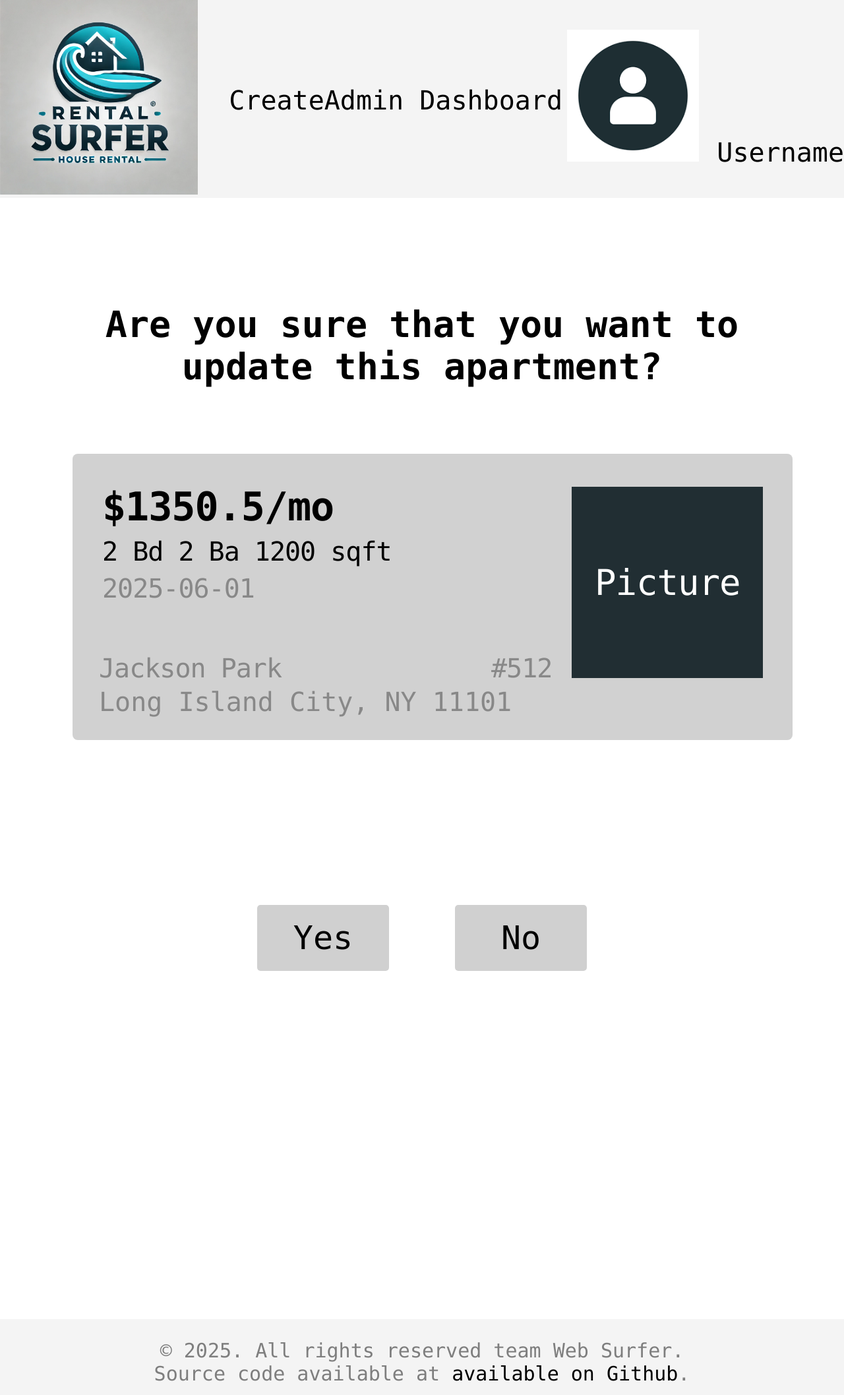
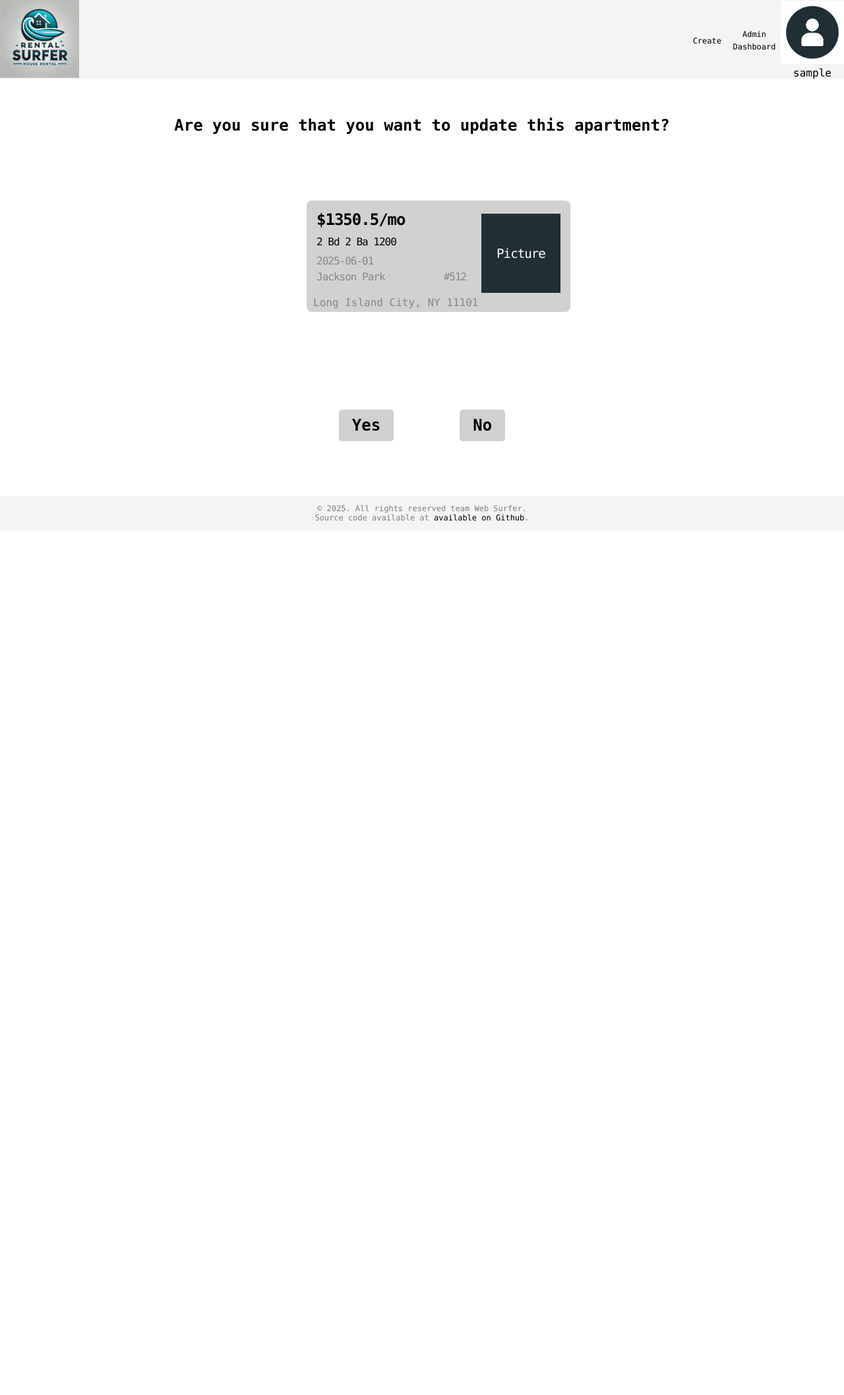
Before and after one commit to software-students-spring2025/2-web-app-web-surfer, a Flask app: page /update/apt/1 in a window 1280 px wide. Shown: the whole page at 66% size. After the commit the page ends 790 px from the top, so only its background shows below. Run offline with Flask 3, Linux system fonts and the light colour scheme; the visitor is signed in with stand-in values (Sample User, id 1).

Commit message:
Revise CSS to make the app responsive

```diff
--- a/Back-End/test2.py
+++ b/Back-End/test2.py
@@ -28,7 +28,7 @@ def create_app():
 
     app = Flask(__name__,
                 template_folder=os.path.abspath("../templates"),
-                static_folder=os.path.abspath("static"))
+                static_folder=os.path.abspath("../static"))
     # load flask config from env variables
     app.secret_key = "SWE_Project2"
     config = dotenv_values()
--- a/static/css/delete-apt.css
+++ b/static/css/delete-apt.css
@@ -1,19 +1,46 @@
+
 .apt-widget {
     width: 93%;
+    max-width: 50vh;
     background-color: #d1d1d1;
-    padding: 30px;
+    /* padding: 1vh 1vw; */
     border-radius: 8px;
     display: flex;
     flex-direction: column;
+    /* margin-top: 4vh; */
+    min-height: 20vh;
 }
 
 .apt-widget p{
     margin:5px;
 }
 
+.delete-icon-container{
+    display: flex;
+    align-items: center;
+    justify-items: center;
+    position: relative;
+    top: -2vh;
+    left: 80vw;
+    /* width: 3vh;
+    height: 3vh; */
+    background-color: transparent;
+}
+
+.delete-icon-container > form > button{
+    background-color: transparent;
+    border: transparent;
+}
+
+.delete-icon{
+    width: 3vh;
+    height: 3vh;
+}
+
 .apt-content {
     display: flex;
     letter-spacing: -1px;
+    /* margin-top:-3.5vh */
     /* justify-content: space-between;
     align-items: center; */
 }
@@ -28,52 +55,53 @@
 }
 
 .apt-price {
-    font-size: 60px;
+    font-size: 3vh;
     font-weight: bold;
 }
 
 .apt-type-and-size{
-    font-size: 40px;
+    font-size: 2vh;
     color: #000;
 }
 
 .apt-available-date {
     margin-top: 20px;
     color: #888;
-    font-size: 40px;
+    font-size: 2vh;
 }
 
 .apt-building-name-apt-num-container{
-    margin-top: 40px;
+    /* margin-top: 1vh; */
     display: flex;
     flex-direction: row;
     justify-content: space-between;
 }
 
 .apt-building-name{
-    margin-top: 30px;
+    /* margin-top: 2vh; */
     color: #888;
-    font-size: 40px;
+    font-size: 2vh;
+    padding-left: 5px;
 }
 
 .apt-apt-num{
-    margin-top: 30px;
-    margin-right: 20px;
+    /* margin-top: 2vh; */
+    margin-right: 1vw;
     color: #888;
-    font-size: 40px;
+    font-size: 2vh;
 }
 
 .apt-area{
     position: relative;
     color: #888;
-    font-size: 40px;
+    font-size: 2vh;
     padding-left: 5px;
     /* white-space: nowrap; */
 }
 
 .apt-image {
-    width: 250px;
-    height: 250px;
+    width: 10vh;
+    height: 10vh;
     padding:20px;
     margin-top: 20px;
     margin-right: 15px;
@@ -87,14 +115,14 @@
 }
 
 .confirmation-message-container{
-    margin-top: 150px;
+    margin-top: 5vh;
     display: flex;
     justify-content: center;
 
 }
 
 .confirmation-message{
-    font-size:55px;
+    font-size:3vh;
     font-weight: bolder;
     align-self: center;
     text-align: center;
@@ -128,6 +156,8 @@
 
 .user-details-container{
     padding-left: 50px;
+    display: flex;
+    justify-content: center;
 }
 
 .info-text{
@@ -135,7 +165,7 @@
 }
 
 .confirmation-button-container{
-    margin-top: 150px;
+    margin-top: 3vh;
     display: flex;
     justify-content: center;
     gap: 100px;
@@ -143,14 +173,15 @@
 
 button{
     padding: 10px 20px;
-    width: 200px;
+    width: fit-content;
     background: rgb(208, 208, 208);
     color: black;
     border: none;
     border-radius: 5px;
     cursor: pointer;
-    height: 100px;
-    font-size:50px;
+    height: fit-content;
+    font-size:3vh;
+    font-weight: bold;
     font-family: monospace;
 }
 
--- a/static/css/style.css
+++ b/static/css/style.css
@@ -3,64 +3,98 @@ header{
     justify-content: space-between;
     align-items: center;
     /* border: 1px solid #000;   */
-    height: 300px;
+    height: 15vh;
     background-color: #f4f4f4;
+}
+
+#top-left-logo-image{
+    /* width:100%; */
+    max-width: 15vh;
+    /* max-height: 300px; */
 }
 
 #header-middle{
     display: flex;
     width: auto;
-    justify-content: space-between;
+    justify-content: end;
     align-items: center;
-    padding-left: 40px;
+    /* padding: 0px 40px; */
+    gap: 10px
 }
 
-#header-middle nav a{
+#header-middle div nav a{
     text-align: center;
-    font-size: 40px;
+    font-size: 1.5vh;
+    max-width: 6vh;
     /* background-color: #474747; */
 }
 
-#header-middle nav{
+#header-middle div nav{
     text-align: center;
+}
+
+#header-middle div{
+    max-width: 10vh;
+}
+
+#header-middle-container{
+    display: flex;
+    justify-content: end;
+    width: auto;
 }
 
 #top-right-avatar-container{
     display:flex;
     flex-direction: column;
+    justify-content: center;
     align-items: center;
+    max-width: 15vh;
 }
 
 #top-right-username{
-    font-size: 40px;
+    width: 100%;
+    font-size: 2vh;
     text-align: center;
 }
 
-body {
+#user-avatar-image{
+    width: 12vh;
+}
+
+html, body {
     font-family: Monaco, Monospace;
-    font-size: 45px;
-    margin: 0;
+    font-size: 2vh;
     background-color: #ffffff;
     /* background-color: aqua; */
+    width: 100vw;
+    margin: 0;
+    padding: 0;
+    /* min-width: 100vw; */
+    /* width: 100vw; */
+}
+
+.all-container{
+    /* min-width: 100vw; */
+
 }
 
 main{
-    min-height: 1680px;
-    padding-left: 60px;
-    padding-right: 60px;
-    padding-top: 10px;
-    padding-bottom: 10px
+    min-height: 75vh;
+    padding-left: 5vw;
+    padding-right: 5vw;
+    padding-top: 2vh;
+    padding-bottom: 2vh;
 }
 
 footer{
-    height: 115px;
+    /* height: 20vh; */
     background-color: #f4f4f4;
     align-content: center;
 }
 
 footer p{
     text-align: center;
-    font-size: 30px;
+    font-size: 1.5vh;
     color:#7e7e7e
 }
 
@@ -107,56 +141,48 @@ footer p{
 }
 
 .subtitle{
-    font-size:70px;
+    font-size:4vh;
     font-weight: bolder;
 }
 
 .aptlist-display-container{
-    margin-top: 140px;
-    margin-bottom: 40px;
+    margin-top: 10vh;
+    margin-bottom: 4vh;
 }
 
 .aptlist-widget-container{
     display: flex;
     flex-direction: column;
-    gap:40px;
+    margin-top: 5vh;
+    /* gap:4vh; */
 }
 
 .aptlist-widget-container>ul{
     list-style-type:none;
     padding-left: 0px;
+    margin:0px
 }
 
 .aptlist-widget-container>ul>li{
-    margin-bottom:50px;
+    margin-bottom:4vh;
+    margin:0px
+
 }
 
 .apt-widget {
     width: 93%;
     background-color: #d1d1d1;
-    padding: 30px;
+    /* padding: 1vh 1vw; */
     border-radius: 8px;
     display: flex;
     flex-direction: column;
+    margin-bottom: 3vh;
+    min-height: 20vh;
+    /* max-width: 50vh; */
 }
 
 .apt-widget p{
     margin:5px;
-}
-
-.close-btn {
-    position: relative;
-    top: -80px;
-    left: 760px;
-    background: d1d1d1;
-    border: 2px solid black;
-    cursor: pointer;
-    font-size: 14px;
-    padding: 3px;
-    width: 100px;
-    height: 100px;
-    font-size: 80px;
-    font-weight: bold;
 }
 
 .delete-icon-container{
@@ -206,52 +232,53 @@ footer p{
 }
 
 .apt-price {
-    font-size: 60px;
+    font-size: 3vh;
     font-weight: bold;
 }
 
 .apt-type-and-size{
-    font-size: 40px;
+    font-size: 2vh;
     color: #000;
 }
 
 .apt-available-date {
     margin-top: 20px;
     color: #888;
-    font-size: 40px;
+    font-size: 2vh;
 }
 
 .apt-building-name-apt-num-container{
-    margin-top: 40px;
+    /* margin-top: 1vh; */
     display: flex;
     flex-direction: row;
     justify-content: space-between;
 }
 
 .apt-building-name{
-    margin-top: 30px;
+    /* margin-top: 2vh; */
     color: #888;
-    font-size: 40px;
+    font-size: 2vh;
+    padding-left: 5px;
 }
 
 .apt-apt-num{
-    margin-top: 30px;
-    margin-right: 20px;
+    /* margin-top: 2vh; */
+    margin-right: 1vw;
     color: #888;
-    font-size: 40px;
+    font-size: 2vh;
 }
 
 .apt-area{
     position: relative;
     color: #888;
-    font-size: 40px;
+    font-size: 2vh;
     padding-left: 5px;
     /* white-space: nowrap; */
 }
 
 .apt-image {
-    width: 250px;
-    height: 250px;
+    width: 10vh;
+    height: 10vh;
     padding:20px;
     margin-top: 20px;
     margin-right: 15px;
--- a/templates/admin-dashboard.html
+++ b/templates/admin-dashboard.html
@@ -11,7 +11,7 @@
     />
   </head>
   <body>
-    <div class="container">
+    <div class="button-container">
       <nav>
           <a href="{{ url_for('house.get_all_houses')}}">
               <button class = "manage-apt-button">
--- a/templates/base.html
+++ b/templates/base.html
@@ -6,28 +6,42 @@
       rel="stylesheet"
       href="/static/css/style.css"
     />
+    <meta name="viewport" content="width=device-width, initial-scale=1">
   </head>
   <body>
-    <div class="container">
+    <div class="all-container">
       <header>
         <div>
-          <img id="top-right-logo-image" src="/static/images/logo.png" alt="logo" width="300" height="300"/>
+          <img id="top-left-logo-image" src="/static/images/logo.png" alt="logo"/>
         </div>
+        {% if session['is_admin']%}
+        <div id = "header-middle-container">
           <div id="header-middle">
+            <div>
               <nav>
-            <!--only admin can see -->
                 <a href="{{ url_for('house.create_house_page')}}">Create</a>
               </nav>
+            </div>
+            <div>
               <nav>
                 <!--only admin can see -->
                 <a href="{{ url_for('user_management.admin_dashboard')}}">Admin Dashboard</a>
               </nav>
             </div>
+          </div>
+          {% endif %}
           <div id="top-right-avatar-container">
             <a href="{{ url_for('user_management.get_user',user_id='67b8d6f05da61bc65fceb190')}}">
-          <img id="user-avatar-image" src="/static/images/user-avatar.png" alt="user avatar" width="200" height="200"/>
-          <span id = "top-right-username">Username</span>
+            <img id="user-avatar-image" src="/static/images/user-avatar.png" alt="user avatar"/>
+            <!-- <span id = "top-right-username">{{session['username']}}</span> -->
+
+            {% if session.get('username') != None%}
+            <div id = "top-right-username">{{session['username']}}</div>
+            {% else %}
+            <div id = "top-right-username">Username</div>
+            {% endif %}
             </a>
+          </div>
         </div>
 
         <!-- <nav>
--- a/templates/update-apt.html
+++ b/templates/update-apt.html
@@ -24,9 +24,9 @@
             <div class="apt-details">
               <p class="apt-price">${{apt.price}}/mo</p>
               {% if apt.bedroom == "Studio" %}
-              <p class="apt-type-and-size">Studio {{apt.area}} sqft</p>
+              <p class="apt-type-and-size">Studio {{apt.area}}</p>
               {% else %}
-              <p class="apt-type-and-size">{{apt.bedroom}} Bd {{apt.bathroom}} Ba {{apt.area}} sqft</p>
+              <p class="apt-type-and-size">{{apt.bedroom}} Bd {{apt.bathroom}} Ba {{apt.area}}</p>
               {% endif %}
               <p class="apt-available-date">{{apt.available_date}}</p>
               <div class="apt-building-name-apt-num-container">
```
Also changed, not shown: other parts of static/css/style.css (+24 -17 lines), static/css/admin-building-edit.css (+26 -30 lines), static/css/admin-dashboard.css (+41 -17 lines), static/css/detail.css (+30 -18 lines), static/css/login_register.css (+13 -10 lines), templates/admin_apt_detail_edit.html (+5 -7 lines), templates/aptlist.html (+16 -12 lines), templates/detail.html (+23 -23 lines), templates/login.html (+0 -41 lines). Lines whose indentation alone changed are shown as unchanged.
